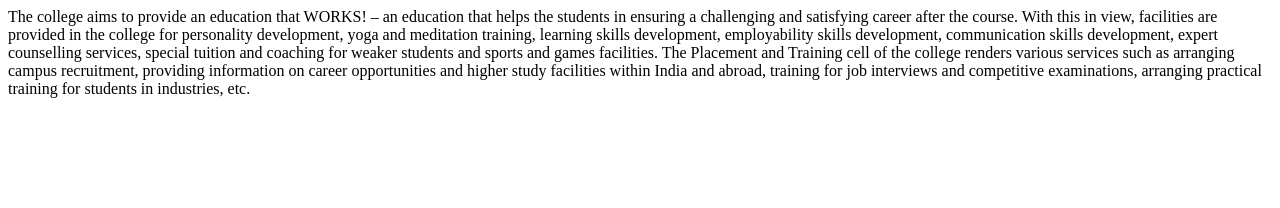
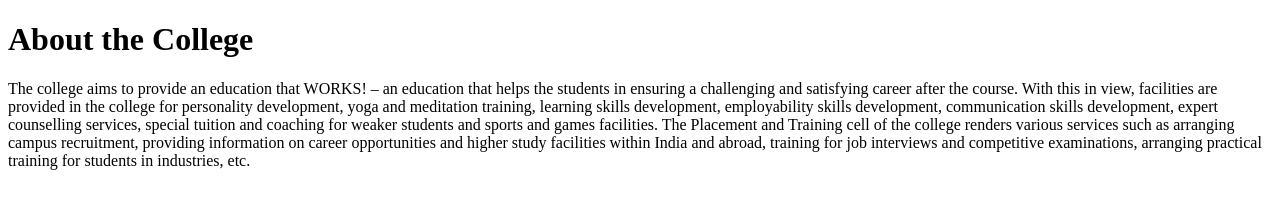
Before and after one commit to sarjus/foc, a plain HTML site: page index.html in a window 1280 px wide. Drawn offline with Linux system fonts and the light colour scheme.

Commit message:
Update index.html

```diff
--- a/index.html
+++ b/index.html
@@ -7,6 +7,12 @@
   <link />
 </head>
 <body>
- The college aims to provide an education that WORKS! – an education that helps the students in ensuring a challenging and satisfying career after the course. With this in view, facilities are provided in the college for personality development, yoga and meditation training, learning skills development, employability skills development, communication skills development, expert counselling services, special tuition and coaching for weaker students and sports and games facilities. The Placement and Training cell of the college renders various services such as arranging campus recruitment, providing information on career opportunities and higher study facilities within India and abroad, training for job interviews and competitive examinations, arranging practical training for students in industries, etc.
+  <h1> About the College</h1>
+ The college aims to provide an education that WORKS! – an education that helps the students in ensuring a challenging and satisfying career after the course.
+  With this in view, facilities are provided in the college for personality development, yoga and meditation training, learning skills development,
+  employability skills development, communication skills development, expert counselling services, special tuition and coaching for weaker students and
+  sports and games facilities. The Placement and Training cell of the college renders various services such as arranging campus recruitment,
+  providing information on career opportunities and higher study facilities within India and abroad, training for job interviews and competitive examinations,
+  arranging practical training for students in industries, etc.
 </body>
 </html>
```
